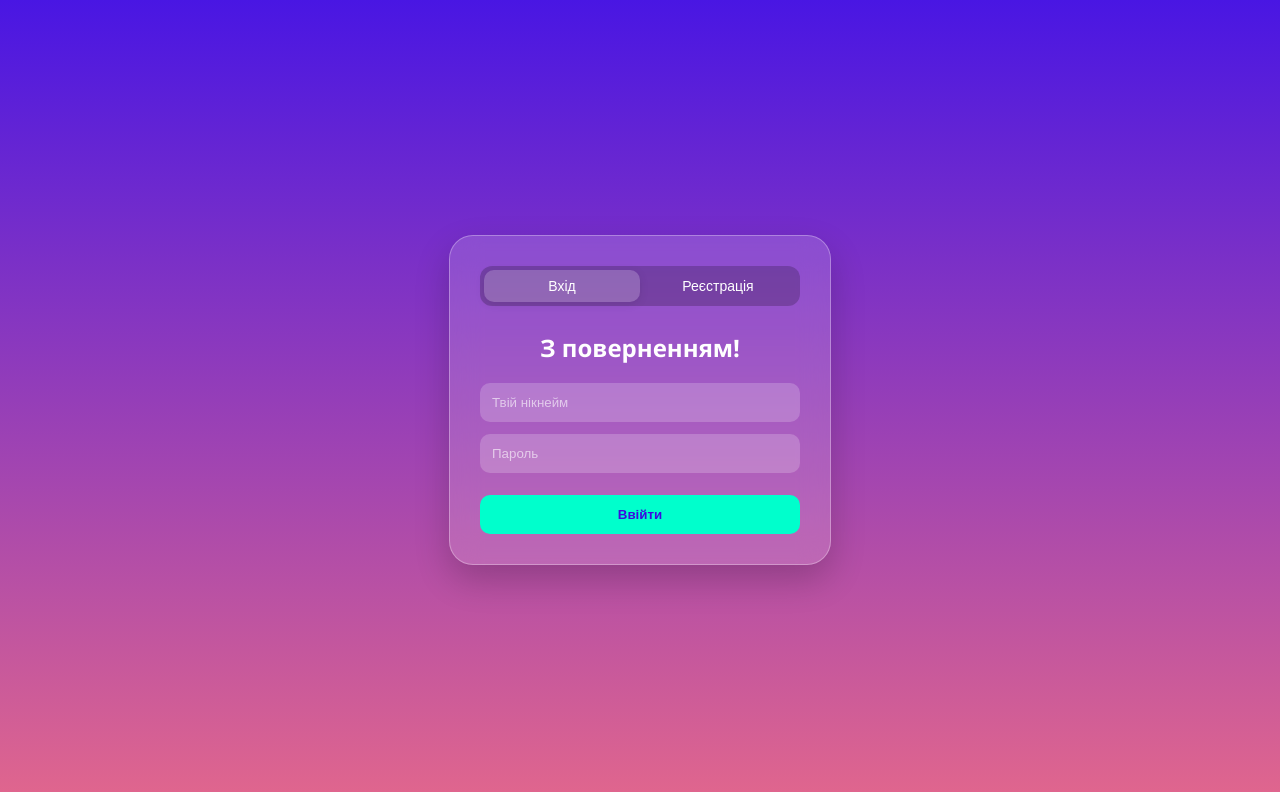
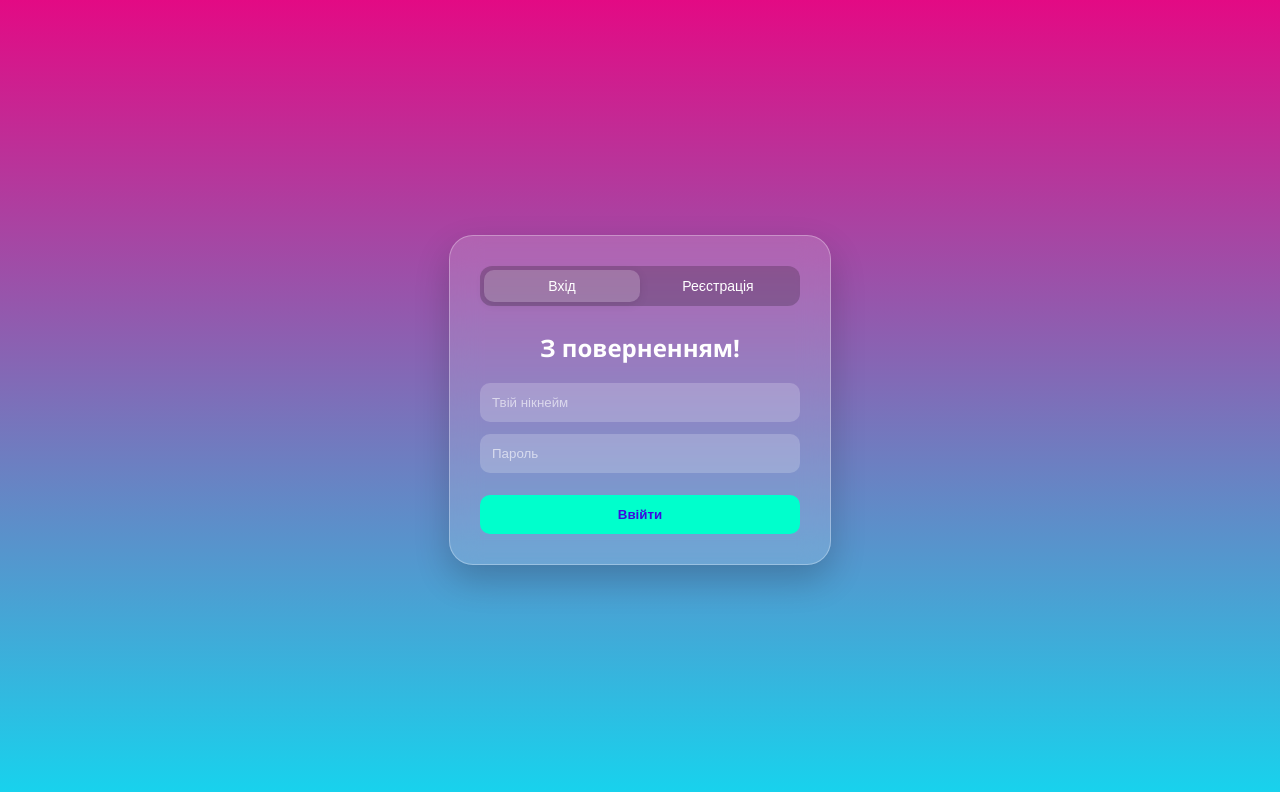
Before and after one commit to lemeshevmikolay/kalka, a website: page public/index.html in a window 1280 px wide. Drawn offline with Linux system fonts and the light colour scheme.

Commit message:
cd_test_2

```diff
--- a/public/style.css
+++ b/public/style.css
@@ -1,6 +1,6 @@
 /* --- БАЗОВІ НАЛАШТУВАННЯ ТА ФОН --- */
 body {
-    background: linear-gradient(180deg, #4916e3 0%, #e1668d 100%);
+    background: linear-gradient(180deg, #e30a84 0%, #16d4ee 100%);
     display: flex;
     justify-content: center;
     align-items: center;
```
